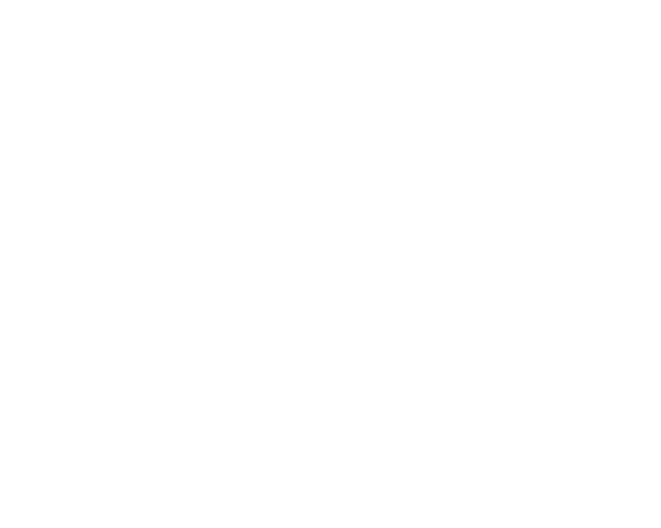
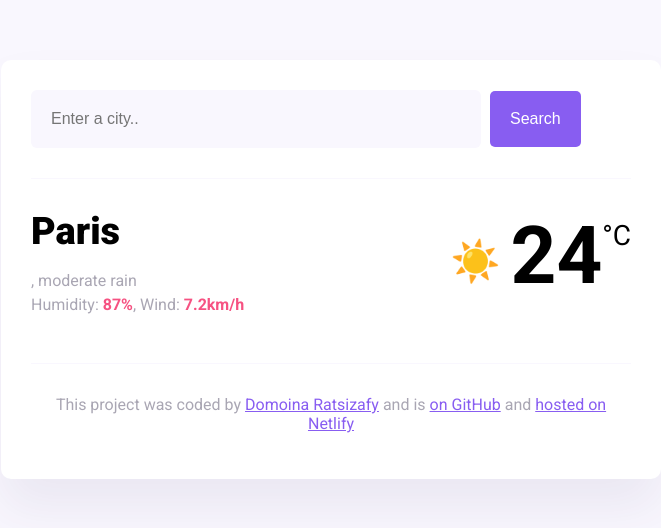
Before and after one commit to domoyna/weatherapp, a plain HTML site: page index.html in a window 1280 px wide. Shown: the whole page, without its empty margins (309-970 px from the left). Drawn offline with nearby package versions, Linux system fonts and the light colour scheme.

Commit message:
created HTML and CSS and JS contents

```diff
--- a/index.html
+++ b/index.html
@@ -1,11 +1,52 @@
 <!DOCTYPE html>
 <html lang="en">
+
 <head>
-    <meta charset="UTF-8">
-    <meta name="viewport" content="width=device-width, initial-scale=1.0">
-    <title>weather app</title>
+    <meta charset="UTF-8" />
+    <meta name="viewport" content="width=device-width, initial-scale=1.0" />
+    <link rel="preconnect" href="https://fonts.googleapis.com" />
+    <link rel="preconnect" href="https://fonts.gstatic.com" crossorigin />
+    <link
+        href="https://fonts.googleapis.com/css2?family=Roboto:ital,wght@0,100;0,400;0,500;0,700;0,900;1,100;1,300;1,400;1,500;1,700;1,900&display=swap"
+        rel="stylesheet" />
+    <script src="https://cdn.jsdelivr.net/npm/axios@1.1.2/dist/axios.min.js"></script>
+    <link rel="stylesheet" href="style.css" />
+    <title>My weather application</title>
 </head>
+
 <body>
+    <div class="weather-app">
+        <header>
+            <form id="search-form">
+                <input type="search" placeholder="Enter a city.." required class="search-input" id="search-input" />
+                <input type="submit" value="Search" class="search-button" />
+            </form>
+        </header>
+        <main>
+            <div class="current-weather">
+                <div>
+                    <h1 class="current-city" id="current-city">Paris</h1>
+                    <p class="current-details">
+                        <span id="current-date"></span>, moderate rain <br />
+                        Humidity: <strong>87%</strong>, Wind: <strong>7.2km/h</strong>
+                    </p>
+                </div>
+                <div class="current-temperature">
+                    <span class="current-temperature-icon">☀️</span><span class="current-temperature-value"
+                        id="current-temperature">24</span><span class="current-temperature-unit">°C</span>
+                </div>
+            </div>
+        </main>
+        <footer>
+            <p>
+                This project was coded by
+                <a href="https://github.com/domoyna" target="_blank">Domoina Ratsizafy</a> and is
+                <a href="https://github.com/domoyna/weatherapp" target="_blank"> on GitHub</a> and
+                <a href="#" target="_blank">hosted on Netlify</a>
+            </p>
+        </footer>
+    </div>
+</body>
+<script src="script.js"></script>
 
-</body>
 </html>
--- a/style.css
+++ b/style.css
@@ -0,0 +1,99 @@
+body {
+    background: #f9f7fe;
+    font-family: "Roboto", sans-serif;
+}
+
+a {
+    color: #885df1;
+}
+
+.weather-app {
+    background: white;
+    max-width: 600px;
+    margin: 60px auto;
+    padding: 30px;
+    border-radius: 10px;
+    box-shadow: 0 30px 50px rgba(65, 50, 100, 0.08);
+}
+
+header {
+    border-bottom: 1px solid #f9f7fe;
+    padding-bottom: 30px;
+}
+
+.search-input {
+    background-color: #f9f7fe;
+    border: none;
+    color: rgba(39, 33, 66, 0.4);
+    font-size: 16px;
+    padding: 20px;
+    width: 75%;
+    border-radius: 6px;
+}
+
+.search-button {
+    margin-left: 5px;
+    font-size: 16px;
+    background-color: #885df1;
+    color: white;
+    border: none;
+    padding: 20px;
+    line-height: 1;
+    border-radius: 5px;
+}
+
+main {
+    padding: 30px 0;
+}
+
+.current-temperature {
+    font-size: 48px;
+}
+
+.current-weather {
+    display: flex;
+    justify-content: space-between;
+}
+
+.current-city {
+    font-size: 38px;
+    font-weight: 900;
+    margin: 0;
+}
+
+.current-details {
+    color: rgba(39, 33, 66, 0.4);
+    font-size: 16px;
+    font-weight: 400;
+    line-height: 24px;
+}
+
+.current-details strong {
+    color: #f65282;
+}
+
+.current-temperature-icon {
+    position: relative;
+    top: -8px;
+    font-size: 40px;
+    margin-right: 10px;
+}
+
+.current-temperature-value {
+    font-size: 80px;
+    font-weight: bold;
+}
+
+.current-temperature-unit {
+    font-size: 28px;
+    position: relative;
+    top: -38px;
+}
+
+footer {
+    border-top: 1px solid #f9f7fe;
+    text-align: center;
+    padding-top: 15px;
+
+    color: rgba(39, 33, 66, 0.4);
+}
```
